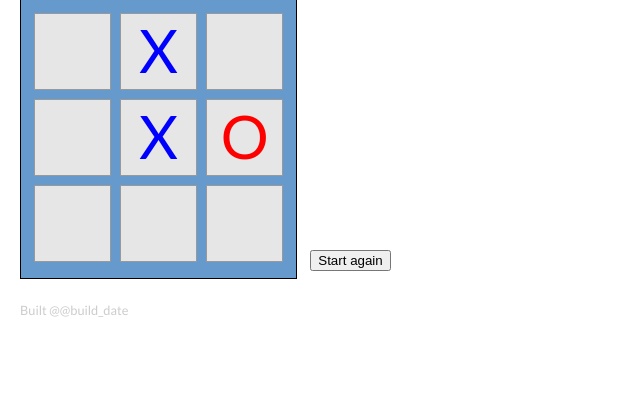
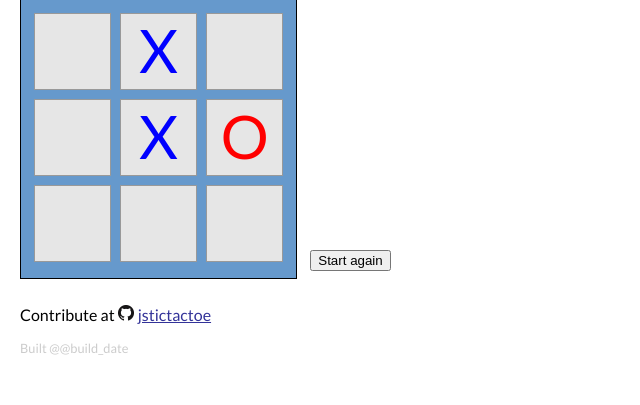
Before and after one commit to soundasleep/jstictactoe, a PHP site: page / in a window 1280 px wide. Shown: the part 93-498 px from the top of the page, without its empty margins (0-640 px from the left). Run offline with PHP 8.4, Linux system fonts and the light colour scheme; style sheets or scripts are compiled from the project's sources; some libraries are stand-ins or nearby versions.

Commit message:
Adding Github link and image

```diff
--- a/index.html
+++ b/index.html
@@ -14,6 +14,7 @@
 	<!-- endbuild -->
 </head>
 <body>
+
 <h1>Tic Tac Toe</h1>
 
 <div class="board">
@@ -36,6 +37,9 @@
 
 <button class="start-again">Start again</button>
 
+<p class="github">Contribute at <a href="https://github.com/soundasleep/jstictactoe">jstictactoe</a></p>
+
 <p class="build-date">Built <span>@@build_date</span></p>
+
 </body>
 </html>
--- a/styles/style.scss
+++ b/styles/style.scss
@@ -12,6 +12,15 @@ html, body {
 
 body {
   margin: 20px;
+}
+
+a {
+  color: #339;
+
+  &:hover {
+    text-decoration: none;
+    color: #939;
+  }
 }
 
 .board {
@@ -74,3 +83,13 @@ body {
   font-size: 80%;
   color: #ccc;
 }
+
+.github {
+  a {
+    background-image: url('../img/GitHub-Mark-32px.png');
+    background-size: 16px 16px;
+    background-repeat: no-repeat;
+    display: inline-block;
+    padding-left: (16px + 4px);
+  }
+}
```
Also changed, not shown: img/GitHub-Mark-32px.png (added), img/GitHub-Mark-Light-32px.png (added), 1 other file. Lines whose indentation alone changed are shown as unchanged.
